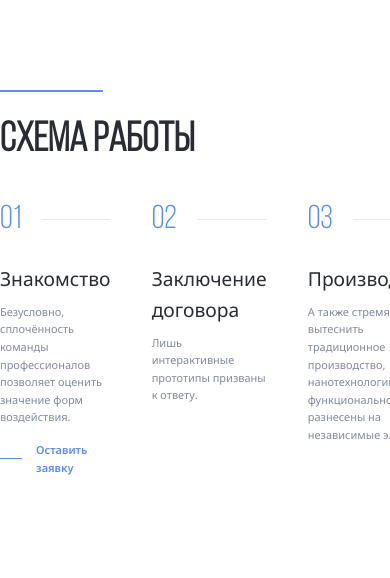
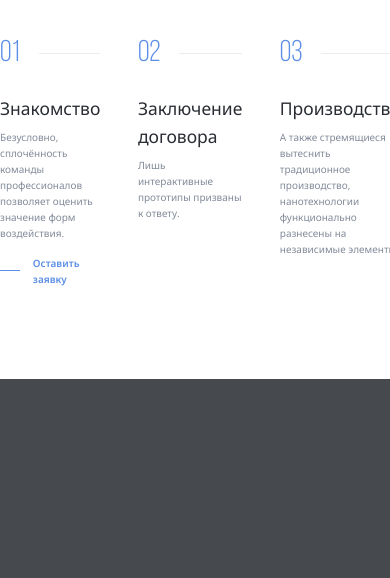
Before and after one commit to Maria1564/Aliance, a PHP site: page / in a window 390 px wide; the page is wider, and only the part inside the window is pictured. Shown: the part 1011-1589 px from the top of that part. After the commit the page ends 1390 px from the top of that part, so only its background shows below. Run offline with PHP 8.4, Linux system fonts and the light colour scheme.

Commit message:
fix:adaptive 1200px

```diff
--- a/css/style.css
+++ b/css/style.css
@@ -305,3 +305,9 @@ section {
         font-size: 11px;
     }
 }
+
+@media (max-width: 1200px) {
+    html {
+        font-size: 10px;
+    }
+}
--- a/index.html
+++ b/index.html
@@ -8,7 +8,7 @@
     <link rel="preconnect" href="https://fonts.gstatic.com" crossorigin>
     <link href="https://fonts.googleapis.com/css2?family=Noto+Sans:wght@400;600;700&display=swap" rel="stylesheet">
     <link rel="stylesheet" href="./css/normalize.css">
-    <link rel="stylesheet" href="./css/style.css?v=2.0">
+    <link rel="stylesheet" href="./css/style.css?v=2.1">
     <title>Aliance Production</title>
 </head>
 <body>
```
